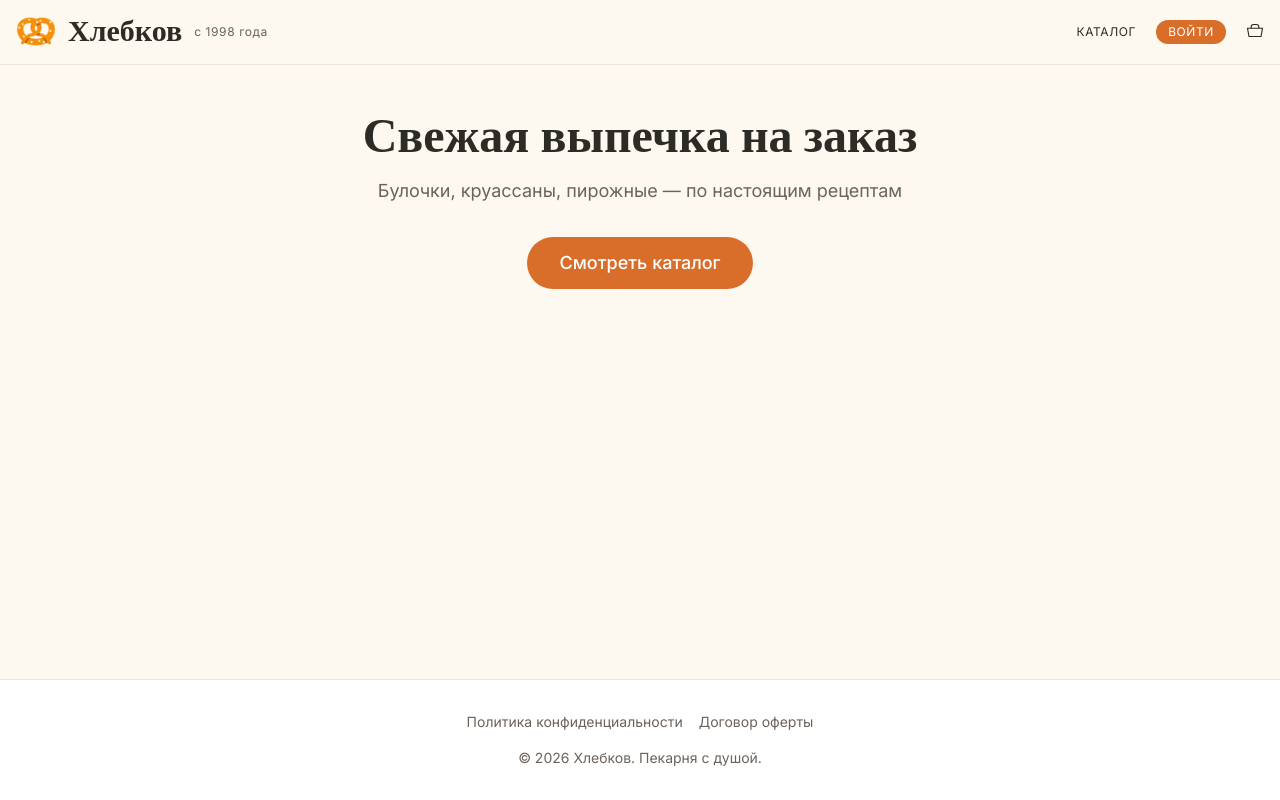
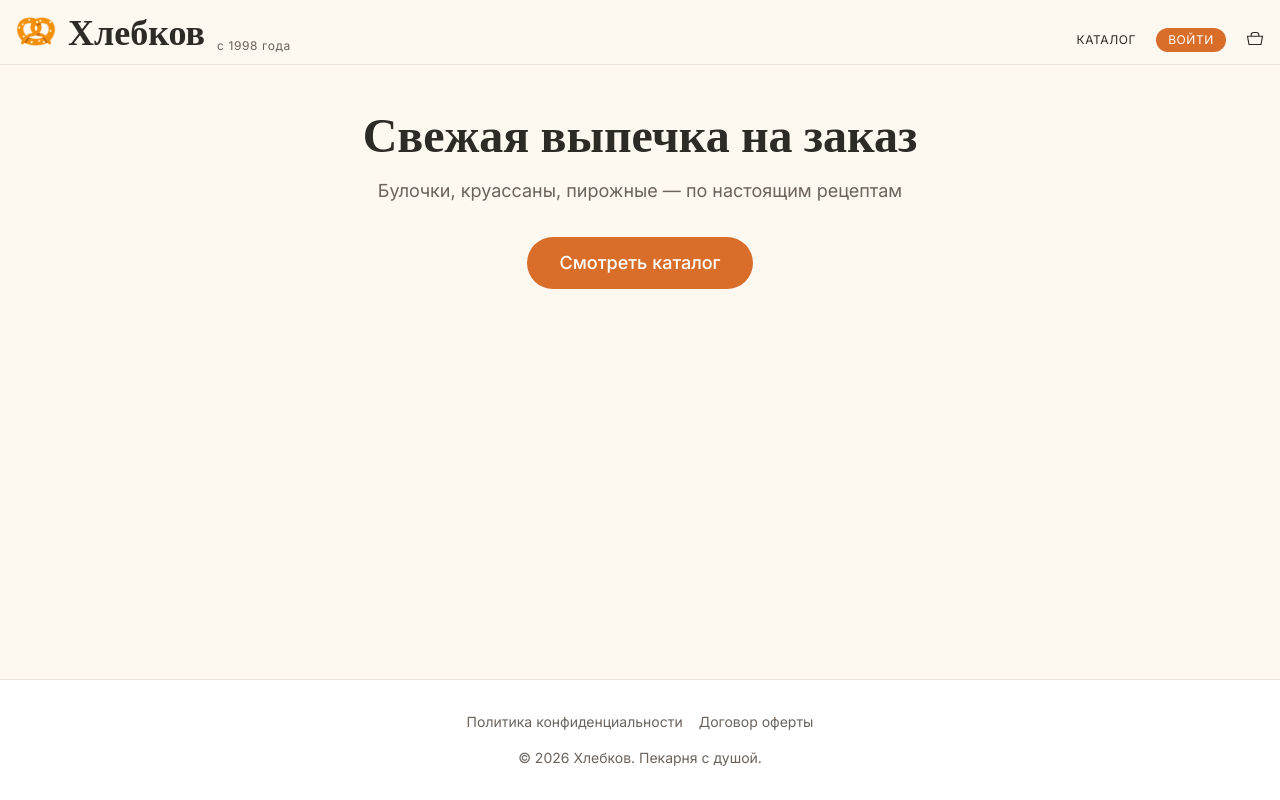
Before and after one commit to glebgrachev/hlebkov, a React (Vite) app: page / in a window 1280 px wide. Built offline with nearby package versions, Linux system fonts and the light colour scheme; no server answers; the database is empty.

Commit message:
Увеличен Хлебков до 36px, выравнивание по нижнему краю

```diff
--- a/src/components/Layout/Header.jsx
+++ b/src/components/Layout/Header.jsx
@@ -35,17 +35,17 @@ function Header() {
 
   return (
     <header className="sticky top-0 z-50 bg-[#FDF8F0]/95 backdrop-blur-sm border-b border-[#EDE6DD]">
-      <div className="container mx-auto px-4 py-3 flex justify-between items-center">
-        <div className="flex items-center gap-3">
+      <div className="container mx-auto px-4 py-3 flex justify-between items-end">
+        <div className="flex items-end gap-3">
           <img
             src="/android-chrome-192x192.png"
             alt="Хлебков"
             className="w-8 h-8 md:w-10 md:h-10"
           />
-          <Link to="/" className="text-2xl md:text-3xl font-display font-bold text-[#2D2B26] scale-hover">
+          <Link to="/" className="text-3xl md:text-4xl font-display font-bold text-[#2D2B26] scale-hover leading-none">
             Хлебков
           </Link>
-          <span className="text-[10px] md:text-xs text-text-mid tracking-wider whitespace-nowrap">
+          <span className="text-[10px] md:text-xs text-text-mid tracking-wider whitespace-nowrap leading-none">
             с 1998 года
           </span>
         </div>
```
